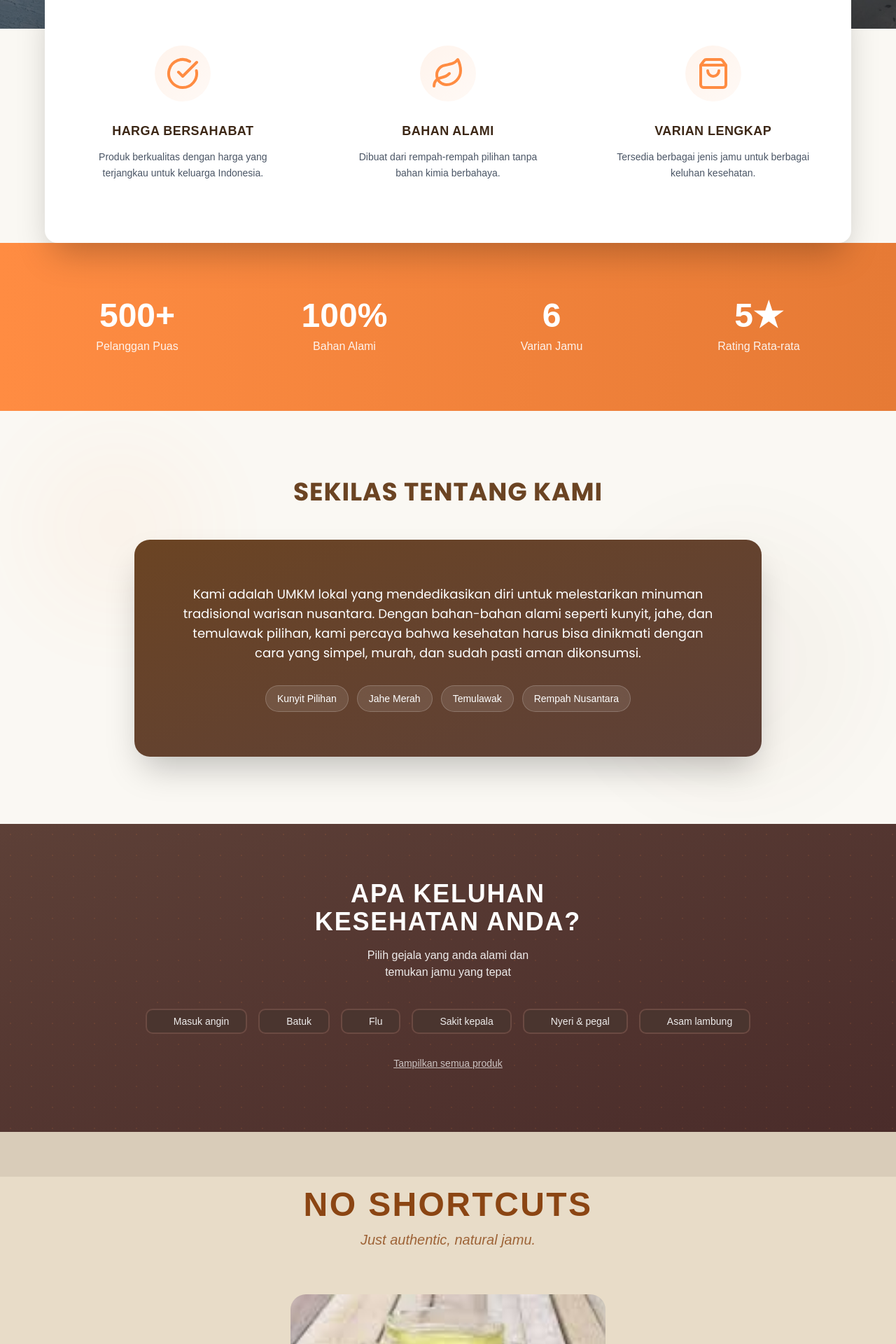
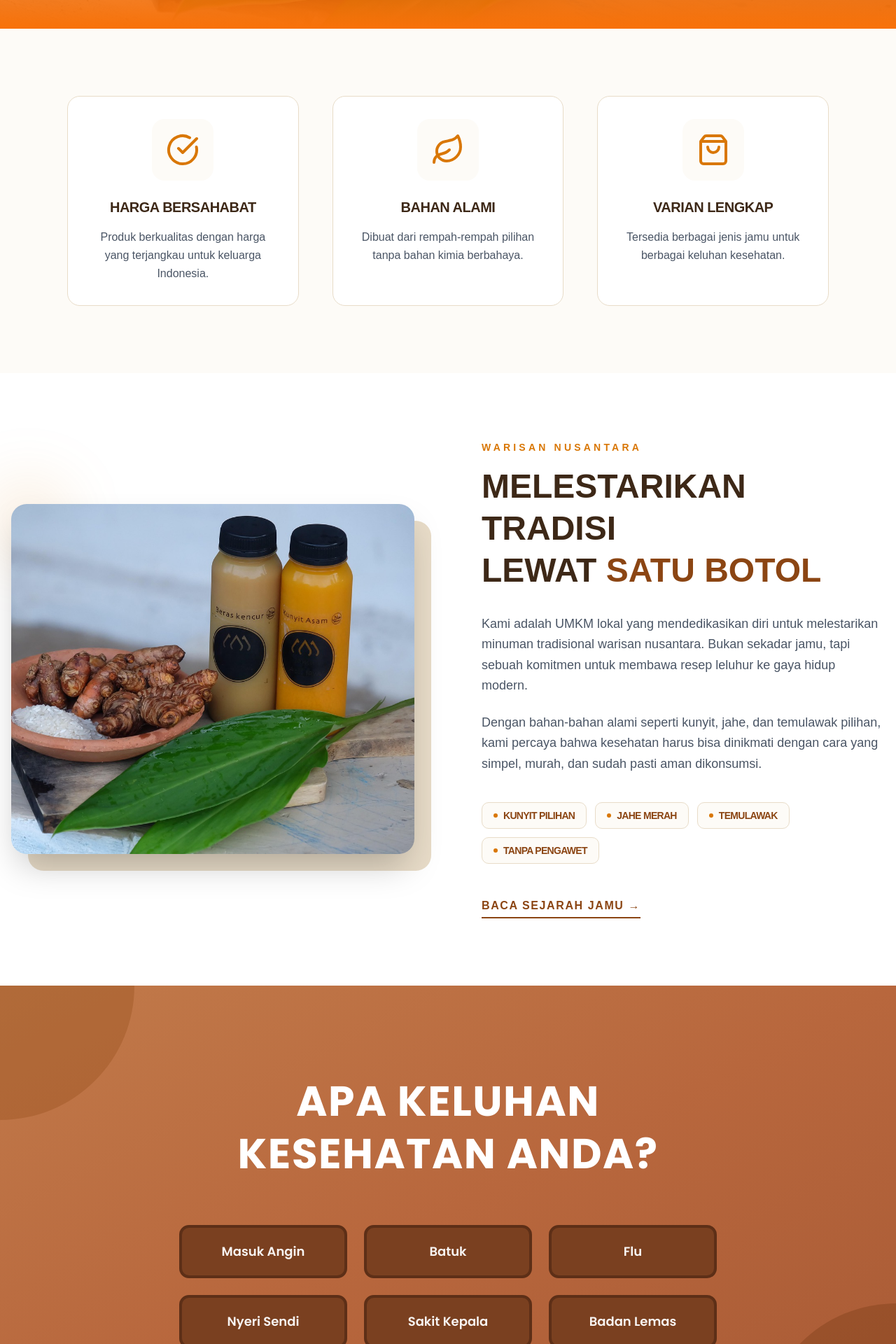
Before and after one commit to Raiyll/EsemkaReceipt-new, a React (Vite) app: page / in a window 1280 px wide. Shown: the part 759-2679 px from the top of the page at 70% size. Built offline with nearby package versions, Linux system fonts and the light colour scheme; a web font is replaced by a local one.

Commit message:
update about and landing

```diff
--- a/src/pages/home.tsx
+++ b/src/pages/home.tsx
@@ -156,13 +156,13 @@ export default function JamuLandingPage() {
           <div className="hidden md:flex gap-6 text-white/90 text-sm font-medium">
             <a href="#home" className="font-poppins hover:text-[#FF8C42] transition-colors duration-300 hover:scale-105 transform">BERANDA</a>
             <a href="#about" className="font-poppins hover:text-[#FF8C42] transition-colors duration-300 hover:scale-105 transform">TENTANG</a>
-            <a href="#products" className="font-poppins hover:text-[#FF8C42] transition-colors duration-300 hover:scale-105 transform">PRODUK KAMI</a>
+            <a href="/products" className="font-poppins hover:text-[#FF8C42] transition-colors duration-300 hover:scale-105 transform">PRODUK KAMI</a>
             <a href="#gallery" className="font-poppins hover:text-[#FF8C42] transition-colors duration-300 hover:scale-105 transform">GALERI</a>
           </div>
         </div>
       </nav>
 
-      {/* HERO SECTION with parallax */}
+    {/* HERO SECTION with parallax - SEKARANG FULL VIEW */}
       <section id="home" className="relative h-screen flex flex-col items-center justify-center text-center px-4 overflow-hidden">
         <div className="absolute inset-0 z-0" style={{ transform: `translateY(${scrollY * 0.5}px)` }}>
           <img
@@ -170,137 +170,151 @@ export default function JamuLandingPage() {
             alt="Herbal Background"
             className="w-full h-full object-cover"
           />
-          <div className="absolute inset-0 bg-gradient-to-b from-black/50 via-black/40 to-black/60" />
+          {/* Overlay gradient - Gelap di bawah biar teks putih kebaca */}
+          <div className="absolute inset-0 bg-gradient-to-b from-black/40 via-transparent to-[#f87108]" />
         </div>
 
         <div className={`relative z-10 text-white max-w-3xl transition-all duration-1000 ${
           isVisible ? 'opacity-100 translate-y-0' : 'opacity-0 translate-y-10'
         }`}>
-          <div className="inline-block mb-4 px-4 py-2 bg-[#FF8C42]/20 backdrop-blur-sm rounded-full border border-[#FF8C42]/30">
-            <Sparkles className="inline w-4 h-4 mr-2" />
-            <span className="font-poppins text-sm font-semibold">100% Bahan Alami</span>
+          <div className="inline-block mb-4 px-4 py-2 bg-white/10 backdrop-blur-md rounded-full border border-white/20">
+            <Sparkles className="inline w-4 h-4 mr-2 text-[#FF8C42]" />
+            <span className="font-poppins text-sm font-semibold uppercase tracking-widest">100% Bahan Alami</span>
           </div>
-          <h1 className="font-yusei text-5xl md:text-5xl mb-6 leading-tight animate-fade-in">
+          <h1 className="font-yusei text-5xl md:text-6xl mb-6 font-black leading-tight">
             Jamu Sehat dari Dapur<br />Kami untuk Keluarga Anda
           </h1>
-          <p className="font-poppins text-lg md:text-xl mb-10 opacity-90 font-light">
+          <p className="font-poppins text-lg md:text-xl mb-10 opacity-90 font-light max-w-2xl mx-auto">
             Minuman tradisi yang menyehatkan, dibuat dengan cinta dan rempah pilihan
           </p>
-          <div className="font-poppins flex flex-col sm:flex-row gap-4 justify-center">
-            <Button className="bg-[#FF8C42] hover:bg-[#E67A35] text-white rounded-full px-10 py-6 text-base font-semibold shadow-lg hover:shadow-xl transition-all hover:scale-105 transform group">
+          <div className="font-poppins flex flex-col sm:flex-row gap-6 justify-center">
+            <Button className="bg-[#D97706] hover:bg-[#B45309] text-white rounded-md px-10 py-7 text-lg font-bold transition-all hover:scale-105 shadow-xl group">
               CEK PRODUK KAMI
               <ArrowRight className="ml-2 w-5 h-5 group-hover:translate-x-1 transition-transform" />
             </Button>
-            <Button className="font-poppins bg-white/10 backdrop-blur-sm hover:bg-white/20 text-white border-2 border-white/30 rounded-full px-10 py-6 text-base font-semibold transition-all hover:scale-105 transform">
+            <Button className="bg-transparent hover:bg-white/10 text-white border-2 border-white rounded-md px-10 py-7 text-lg font-bold transition-all hover:scale-105">
               PELAJARI LEBIH LANJUT
             </Button>
           </div>
         </div>
       </section>
 
-      {/* FEATURES SECTION with hover effects */}
-      <section className="py-16 bg-white grid grid-cols-1 md:grid-cols-3 gap-12 px-8 max-w-6xl mx-auto -mt-16 relative z-20 rounded-2xl shadow-2xl">
+      {/* FEATURES SECTION - SEKARANG DI BAWAH (TANPA NEGATIVE MARGIN) */}
+      <section className="py-24 bg-[#FDFBF7] relative z-10">
+        <div className="max-w-6xl mx-auto px-8 grid grid-cols-1 md:grid-cols-3 gap-12">
           {[
-          { icon: <CheckCircle className="text-[#FF8C42] w-12 h-12" />, title: "HARGA BERSAHABAT", desc: "Produk berkualitas dengan harga yang terjangkau untuk keluarga Indonesia.", color: "from-orange-50 to-orange-100" },
-          { icon: <Leaf className="text-[#FF8C42] w-12 h-12" />, title: "BAHAN ALAMI", desc: "Dibuat dari rempah-rempah pilihan tanpa bahan kimia berbahaya.", color: "from-green-50 to-green-100" },
-          { icon: <ShoppingBag className="text-[#FF8C42] w-12 h-12" />, title: "VARIAN LENGKAP", desc: "Tersedia berbagai jenis jamu untuk berbagai keluhan kesehatan.", color: "from-amber-50 to-amber-100" },
+            { icon: <CheckCircle className="text-[#D97706] w-12 h-12" />, title: "HARGA BERSAHABAT", desc: "Produk berkualitas dengan harga yang terjangkau untuk keluarga Indonesia." },
+            { icon: <Leaf className="text-[#D97706] w-12 h-12" />, title: "BAHAN ALAMI", desc: "Dibuat dari rempah-rempah pilihan tanpa bahan kimia berbahaya." },
+            { icon: <ShoppingBag className="text-[#D97706] w-12 h-12" />, title: "VARIAN LENGKAP", desc: "Tersedia berbagai jenis jamu untuk berbagai keluhan kesehatan." },
           ].map((feat, i) => (
             <div
               key={i}
-            className="text-center flex flex-col items-center p-6 rounded-xl transition-all duration-300 hover:scale-105 hover:shadow-lg cursor-pointer group"
+              className="text-center flex flex-col items-center p-8 rounded-2xl bg-white border border-[#E8DCC8] transition-all duration-300 hover:shadow-xl hover:-translate-y-2 group"
             >
-            <div className="mb-4 p-4 rounded-full bg-gradient-to-br from-[#FF8C42]/10 to-[#FF8C42]/5 group-hover:from-[#FF8C42]/20 group-hover:to-[#FF8C42]/10 transition-all">
+              <div className="mb-6 p-5 rounded-2xl bg-[#FDFBF7] group-hover:bg-[#D97706]/10 transition-colors">
                 {feat.icon}
               </div>
-            <h3 className="font-bold text-[#3D2817] mt-3 mb-3 text-lg tracking-wide">{feat.title}</h3>
-            <p className="text-sm text-gray-600 leading-relaxed">{feat.desc}</p>
-          </div>
-        ))}
-      </section>
-
-      {/* STATS SECTION */}
-      <section className="py-20 px-4 bg-gradient-to-r from-[#FF8C42] to-[#E67A35]">
-        <div className="max-w-6xl mx-auto grid grid-cols-2 md:grid-cols-4 gap-8 text-center text-white">
-          {[
-            { number: "500+", label: "Pelanggan Puas" },
-            { number: "100%", label: "Bahan Alami" },
-            { number: "6", label: "Varian Jamu" },
-            { number: "5★", label: "Rating Rata-rata" },
-          ].map((stat, i) => (
-            <div key={i} className="transform hover:scale-110 transition-transform duration-300">
-              <div className="text-4xl md:text-5xl font-bold mb-2">{stat.number}</div>
-              <div className="text-sm md:text-base opacity-90">{stat.label}</div>
+              <h3 className="font-black text-[#3D2817] mb-4 text-xl tracking-tight uppercase">{feat.title}</h3>
+              <p className="text-gray-600 leading-relaxed font-medium">{feat.desc}</p>
             </div>
           ))}
         </div>
       </section>
 
-      {/* ABOUT SECTION with animation */}
-      <section id="about" className="py-24 px-4 text-center relative overflow-hidden">
-        <div className="absolute inset-0 opacity-5">
-          <div className="absolute top-10 left-10 w-64 h-64 bg-[#FF8C42] rounded-full blur-3xl animate-pulse" />
-          <div className="absolute bottom-10 right-10 w-96 h-96 bg-[#6B4423] rounded-full blur-3xl animate-pulse" style={{ animationDelay: '1s' }} />
+      {/* ABOUT SECTION - REINVENTED */}
+      <section id="about" className="py-24 px-4 bg-white overflow-hidden">
+        <div className="max-w-7xl mx-auto">
+          <div className="flex flex-col md:flex-row items-center gap-16 md:gap-24">
+
+            {/* Sisi Gambar - Pake bingkai estetik */}
+            <div className="w-full md:w-1/2 relative">
+              <div className="relative z-10 rounded-3xl overflow-hidden shadow-2xl">
+                <img
+                  src={JamuBackground} // Pake image yang sama atau image proses pembuatan
+                  alt="Traditional Jamu Process"
+                  className="w-full h-[500px] object-cover hover:scale-105 transition-transform duration-700"
+                />
               </div>
-        <div className="relative z-10">
-          <h2 className="font-poppins text-3xl md:text-4xl font-bold text-[#6B4423] mb-12 tracking-wide">SEKILAS TENTANG KAMI</h2>
-          <div className="bg-gradient-to-br from-[#6B4423] to-[#5D4037] text-white p-10 md:p-16 rounded-3xl max-w-4xl mx-auto leading-relaxed shadow-2xl transform hover:scale-105 transition-all duration-300">
-            <p className="font-poppins text-base md:text-lg mb-6">
+              {/* Dekorasi Aksen di belakang gambar */}
+              <div className="absolute -bottom-6 -right-6 w-full h-full bg-[#E8DCC8] rounded-3xl -z-0" />
+              <div className="absolute -top-10 -left-10 w-32 h-32 bg-[#D97706]/10 rounded-full blur-2xl" />
+            </div>
+
+            {/* Sisi Teks - Dibuat lebih clean & berkelas */}
+            <div className="w-full md:w-1/2 text-left">
+              <span className="text-[#D97706] font-bold tracking-[0.3em] uppercase text-sm mb-4 block">
+                Warisan Nusantara
+              </span>
+              <h2 className="text-4xl md:text-5xl font-black text-[#3D2817] mb-8 leading-tight uppercase">
+                Melestarikan Tradisi <br/>Lewat <span className="text-[#8B4513]">Satu Botol</span>
+              </h2>
+
+              <div className="space-y-6 text-gray-600 text-lg leading-relaxed">
+                <p>
                   Kami adalah UMKM lokal yang mendedikasikan diri untuk melestarikan minuman tradisional warisan nusantara.
+                  Bukan sekadar jamu, tapi sebuah komitmen untuk membawa resep leluhur ke gaya hidup modern.
+                </p>
+                <p>
                   Dengan bahan-bahan alami seperti kunyit, jahe, dan temulawak pilihan, kami percaya bahwa kesehatan harus bisa
                   dinikmati dengan cara yang simpel, murah, dan sudah pasti aman dikonsumsi.
                 </p>
-            <div className="flex flex-wrap justify-center gap-3 mt-8">
-              {['Kunyit Pilihan', 'Jahe Merah', 'Temulawak', 'Rempah Nusantara'].map((ingredient, i) => (
-                <span key={i} className="px-4 py-2 bg-white/10 backdrop-blur-sm rounded-full text-sm border border-white/20">
+              </div>
+
+              {/* Badges Bahan - Dibuat Minimalis */}
+              <div className="flex flex-wrap gap-3 mt-10">
+                {['Kunyit Pilihan', 'Jahe Merah', 'Temulawak', 'Tanpa Pengawet'].map((ingredient, i) => (
+                  <div key={i} className="flex items-center gap-2 px-4 py-2 bg-[#FDFBF7] border border-[#E8DCC8] rounded-lg text-[#8B4513] text-sm font-bold uppercase tracking-tighter">
+                    <div className="w-1.5 h-1.5 bg-[#D97706] rounded-full" />
                     {ingredient}
-                </span>
+                  </div>
                 ))}
               </div>
+
+              <div className="mt-12">
+                 <button className="text-[#8B4513] font-black uppercase tracking-widest border-b-2 border-[#8B4513] pb-1 hover:text-[#D97706] hover:border-[#D97706] transition-all">
+                   Baca Sejarah Jamu &rarr;
+                 </button>
+              </div>
+            </div>
+
           </div>
         </div>
       </section>
 
-      {/* COMPLAINT/FILTER SECTION with improved interactivity */}
-      <section className="py-20 bg-gradient-to-br from-[#5D4037] to-[#4A2C2A] text-white text-center px-4 relative overflow-hidden">
-        <div className="absolute inset-0 opacity-10">
-          <div className="absolute inset-0" style={{
-            backgroundImage: 'radial-gradient(circle, #FF8C42 1px, transparent 1px)',
-            backgroundSize: '30px 30px'
-          }} />
-        </div>
-        <div className="relative z-10">
-          <h2 className="text-3xl md:text-4xl font-bold mb-4 uppercase tracking-wider">Apa Keluhan<br/>Kesehatan Anda?</h2>
-          <p className="mb-10 opacity-90 text-base">Pilih gejala yang anda alami dan<br/>temukan jamu yang tepat</p>
-          <div className="flex flex-wrap justify-center gap-4 max-w-4xl mx-auto">
+       {/* COMPLAINT/FILTER SECTION - NEW DESIGN */}
+      <section className="py-32 bg-gradient-to-br from-[#C17A4A] via-[#B8673D] to-[#A85A35] text-white text-center px-4 relative overflow-hidden">
+
+        {/* Decorative circles */}
+        <div className="absolute top-0 left-0 w-64 h-64 md:w-96 md:h-96 bg-[#8B4513] rounded-full -translate-x-1/2 -translate-y-1/2 opacity-30"></div>
+        <div className="absolute bottom-0 right-0 w-64 h-64 md:w-96 md:h-96 bg-[#6B3410] rounded-full translate-x-1/2 translate-y-1/2 opacity-30"></div>
+
+        <div className="relative z-10 max-w-4xl mx-auto">
+          <h2 className="font-poppins text-4xl md:text-5xl lg:text-6xl font-bold mb-16 uppercase tracking-wide leading-tight">
+            APA KELUHAN<br/>KESEHATAN ANDA?
+          </h2>
+
+          <div className="grid grid-cols-1 sm:grid-cols-2 md:grid-cols-3 gap-4 md:gap-6 max-w-3xl mx-auto">
             {[
-              { id: 'masuk-angin', label: 'Masuk angin', icon: '' },
-              { id: 'batuk', label: 'Batuk', icon: '' },
-              { id: 'flu', label: 'Flu', icon: '' },
-              { id: 'sakit-kepala', label: 'Sakit kepala', icon: '' },
-              { id: 'pegal-linu', label: 'Nyeri & pegal', icon: '' },
-              { id: 'asam-lambung', label: 'Asam lambung', icon: '' },
+              { id: 'masuk-angin', label: 'Masuk Angin' },
+              { id: 'batuk', label: 'Batuk' },
+              { id: 'flu', label: 'Flu' },
+              { id: 'nyeri-sendi', label: 'Nyeri Sendi' },
+              { id: 'sakit-kepala', label: 'Sakit Kepala' },
+              { id: 'badan-lemas', label: 'Badan Lemas' },
             ].map((cat) => (
-              <Button
+              <button
                 key={cat.id}
                 onClick={() => setActiveFilter(cat.id)}
-                className={`border-2 transition-all duration-300 transform hover:scale-105 ${
+                className={`font-poppins py-4 md:py-5 px-6 md:px-8 rounded-xl text-base md:text-lg font-semibold border-4 transition-all duration-300 transform hover:scale-105 hover:shadow-xl ${
                   activeFilter === cat.id
-                    ? 'bg-[#FF8C42] border-[#FF8C42] text-white shadow-lg scale-105'
-                    : 'bg-[#4A352F] border-[#6B4A42] hover:bg-[#5D4037] text-white/90 hover:border-[#FF8C42]/50'
-                } px-6 py-3 rounded-lg font-medium text-sm`}
+                    ? 'bg-[#8B4513] border-[#6B3410] text-white shadow-2xl scale-105'
+                    : 'bg-[#7A4020] border-[#5D2F17] text-white/95 hover:bg-[#8B4513] hover:border-[#6B3410]'
+                }`}
               >
-                <span className="mr-2">{cat.icon}</span>
                 {cat.label}
-              </Button>
+              </button>
             ))}
           </div>
-          <Button
-            variant="ghost"
-            onClick={() => setActiveFilter('all')}
-            className="mt-6 text-white/70 hover:text-white text-sm underline hover:scale-105 transition-transform"
-          >
-            Tampilkan semua produk
-          </Button>
         </div>
       </section>
 
```
Also changed, not shown: src/components/example.tsx (+12 -14 lines). Lines whose indentation alone changed are shown as unchanged.
